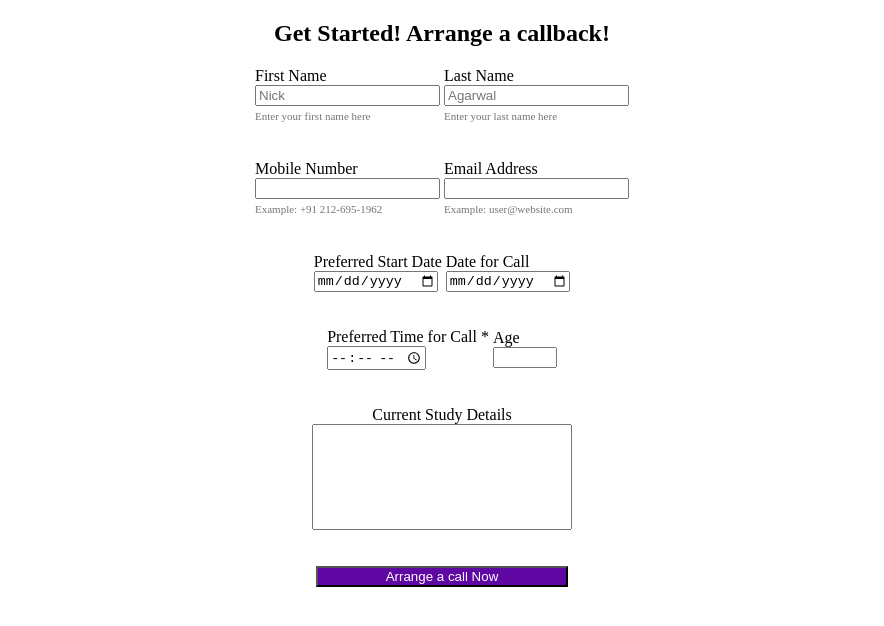
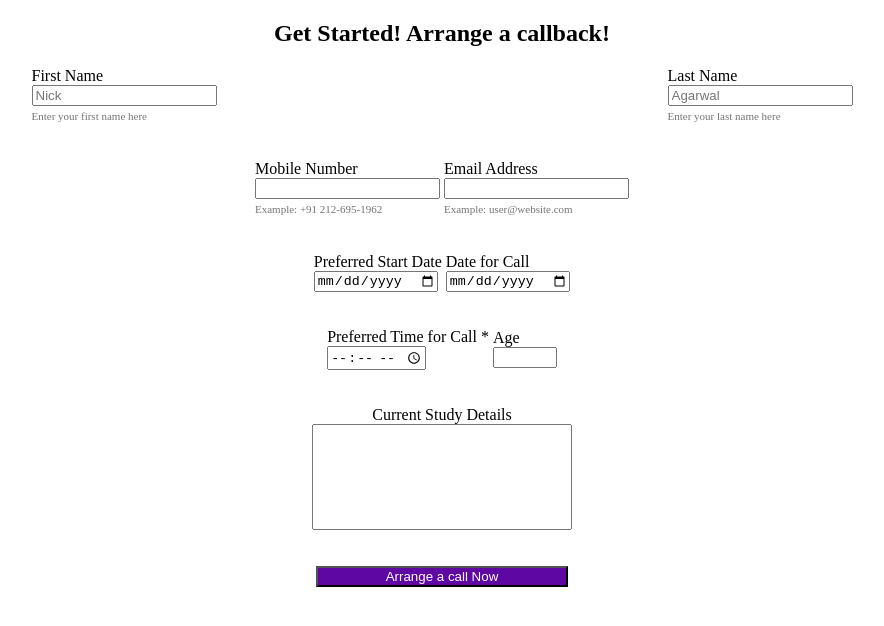
Before and after one commit to Arunabh01/Task-1, a plain HTML site: page form.html in a window 1280 px wide. Shown: the whole page, without its empty margins (198-1082 px from the left). Drawn offline with Linux system fonts and the light colour scheme.

Commit message:
Update style.css

```diff
--- a/style.css
+++ b/style.css
@@ -31,3 +31,6 @@ span{
     font-size: 11px;
     color: rgb(117, 117, 117);
 }
+.fname {
+     width : 50%;
+    }
```
